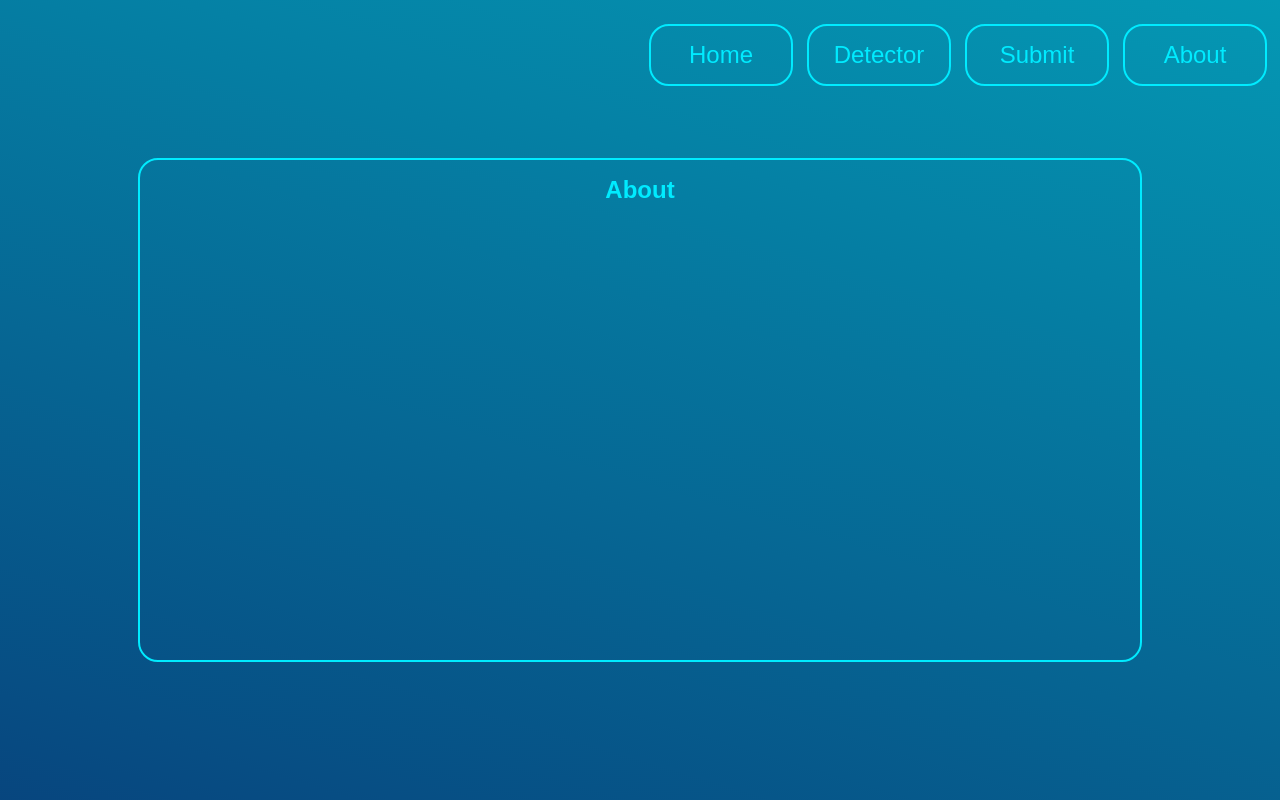
After one commit to rae0924/traice, a Django app: page /about/ in a window 1280 px wide. The commit adds this page. Run offline with Django 3.2, Linux system fonts and the light colour scheme; some web fonts are replaced.

Commit message:
fixed navbar, added about

```diff
--- a/home/static/home/style.css
+++ b/home/static/home/style.css
@@ -7,6 +7,7 @@ body {
 }
 .header{
     background: transparent;
+    min-width: 750px;
     width: 100%;
     height: 100px;
 }
@@ -26,13 +27,20 @@ nav ul li{
     margin: 0px 5px;
 }
 nav ul li a{
-    display: block;
+    display: inline-block;
     text-decoration: none;
-    padding: 20px 30px;
+    padding: 15px 20px;
+    width: 100px;
     font-family: 'Gayathri', sans-serif;
     text-align: center;
     color: var(--main-bg-color);
     font-size: 24px;
+    border-radius: 20px;
+    vertical-align: bottom;
+}
+nav ul li a:hover{
+    transition-duration: 0.4s;
+    background-color: var(--sec-bg-color);
 }
 .container{
     margin: 0 auto;
--- /dev/null
+++ b/home/templates/home/about.html
@@ -0,0 +1,6 @@
+{% extends "home/base.html" %}
+{% block content%}
+    <div class="container">
+        <h1 class="title">About</h1>
+    </div>
+{% endblock content%}
--- a/home/templates/home/base.html
+++ b/home/templates/home/base.html
@@ -19,7 +19,7 @@
                 <li><a href="{% url 'home' %}">Home</a></li>
                 <li><a href="{% url 'detector' %}">Detector</a></li>
                 <li><a href="{% url 'submission' %}">Submit</a></li>
-                <li><a href="">About</a></li>
+                <li><a href="{% url 'about' %}">About</a></li>
             </ul>
         </nav>
     </div>
--- a/home/urls.py
+++ b/home/urls.py
@@ -6,5 +6,6 @@ from submission.views import SubmissionView
 urlpatterns = [
     path('', views.home, name='home'),
     path('detector/', DetectorView.as_view(), name='detector'),
-    path('submission/', SubmissionView.as_view(), name='submission')
+    path('submission/', SubmissionView.as_view(), name='submission'),
+    path('about/', views.about, name='about')
 ]
--- a/home/views.py
+++ b/home/views.py
@@ -4,3 +4,6 @@ from django.shortcuts import render
 
 def home(request):
     return render(request, 'home/home.html')
+
+def about(request):
+    return render(request, 'home/about.html')
```
